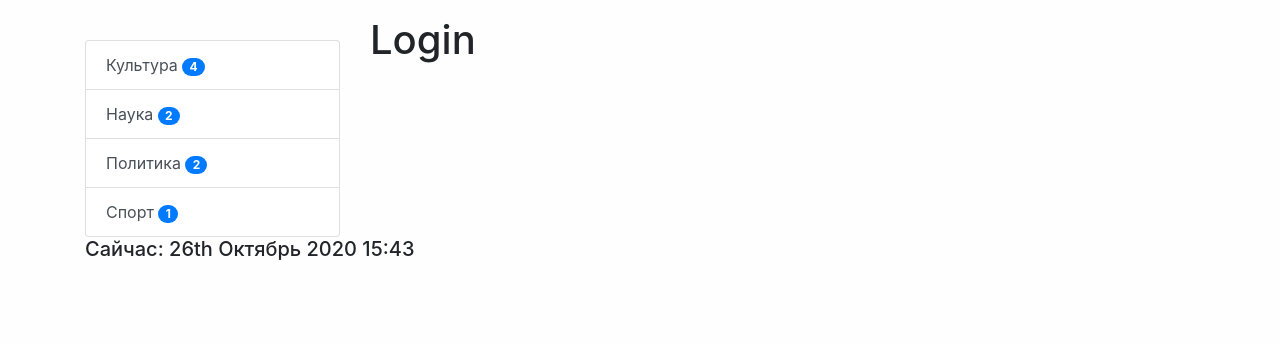
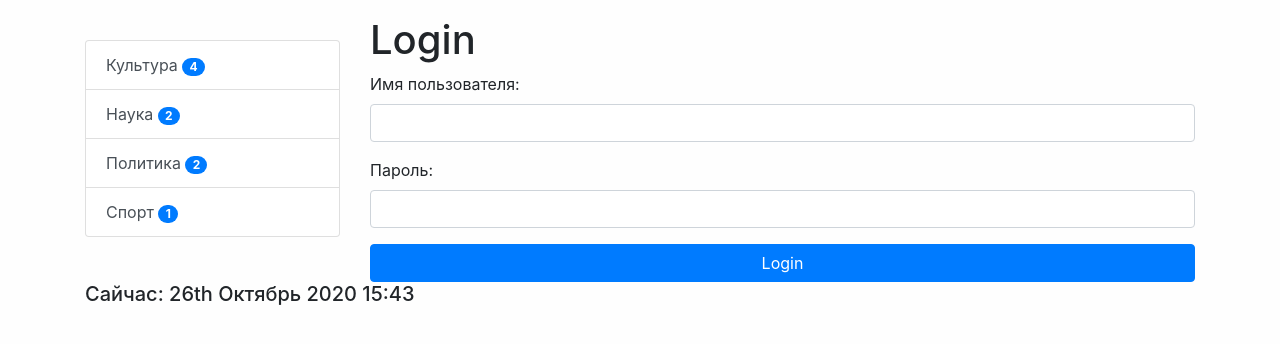
Before and after one commit to duk1edev/django_test, a Django app: page /login/ in a window 1280 px wide. Shown: the part 56-400 px from the top of the page. Run offline with Django 3.2, Linux system fonts and the light colour scheme; data comes from the database, SQL or seed files in the repository; some libraries are stand-ins or nearby versions.

Commit message:
user login & logout

```diff
--- a/mysite/news/forms.py
+++ b/mysite/news/forms.py
@@ -2,7 +2,7 @@ from django import forms
 from .models import Category, New
 import re
 from django.core.exceptions import ValidationError
-from django.contrib.auth.forms import User, UserCreationForm
+from django.contrib.auth.forms import User, UserCreationForm, AuthenticationForm
 
 
 class NewsForm(forms.ModelForm):
@@ -46,7 +46,8 @@ class NewsForm(forms.ModelForm):
 
 
 class UserRegisterForm(UserCreationForm):
-    username = forms.CharField(label='Имя пользователя', widget=forms.TextInput(attrs={'class': 'form-control'}), help_text='Имя пользователя должно быть более 150')
+    username = forms.CharField(label='Имя пользователя', widget=forms.TextInput(attrs={'class': 'form-control'}),
+                               help_text='Имя пользователя должно быть более 150')
     email = forms.EmailField(label='Е-mail', widget=forms.EmailInput(attrs={'class': 'form-control'}))
     password1 = forms.CharField(label='Пароль', widget=forms.PasswordInput(attrs={'class': 'form-control'}))
     password2 = forms.CharField(label='Подвердите пароль', widget=forms.PasswordInput(attrs={'class': 'form-control'}))
@@ -60,3 +61,8 @@ class UserRegisterForm(UserCreationForm):
         #     'email': forms.EmailInput(attrs={'class': 'form-control'}),
         #     'password1': forms.PasswordInput(attrs={'class': 'form-control'}),
         # }
+
+
+class UserLoginForm(AuthenticationForm):
+    username = forms.CharField(label='Имя пользователя', widget=forms.TextInput(attrs={'class': 'form-control'}))
+    password = forms.CharField(label='Пароль', widget=forms.PasswordInput(attrs={'class': 'form-control'}))
--- a/mysite/news/templates/news/login.html
+++ b/mysite/news/templates/news/login.html
@@ -11,7 +11,11 @@ Login :: {{ block.super }}
 {% block content%}
 <h1>Login </h1>
 
-
+<form  method="post">
+    {% csrf_token %}
+    {{ form.as_p }}
+        <button type="submit" class="btn btn-primary btn-block">Login</button>
+</form>
 
 
 
--- a/mysite/news/urls.py
+++ b/mysite/news/urls.py
@@ -1,5 +1,5 @@
 from django.urls import path
-from .views import test, HomeNews, NewsByCategory, ViewNews, CreateNews, register, login
+from .views import test, HomeNews, NewsByCategory, ViewNews, CreateNews, register, user_login, user_logout
 
 
 urlpatterns = [
@@ -13,5 +13,6 @@ urlpatterns = [
     path('news/add-news', CreateNews.as_view(), name='add_news'),
     path('test/', test, name='test'),
     path('register/', register, name='register'),
-    path('login/', login, name='login')
+    path('login/', user_login, name='login'),
+    path('logout/', user_logout, name='logout')
 ]
--- a/mysite/news/views.py
+++ b/mysite/news/views.py
@@ -1,7 +1,7 @@
 from django.shortcuts import render, redirect
 from django.http import HttpResponse, Http404
 from .models import New, Category
-from .forms import NewsForm, UserRegisterForm
+from .forms import NewsForm, UserRegisterForm, UserLoginForm
 from django.shortcuts import get_object_or_404
 from django.views.generic import ListView, DetailView, CreateView
 from django.urls import reverse_lazy
@@ -10,14 +10,17 @@ from django.contrib.auth.mixins import LoginRequiredMixin
 from django.core.paginator import Paginator
 # from django.contrib.auth.forms import UserCreationForm
 from django.contrib import messages
+from django.contrib.auth import login, logout
+
 
 def register(request):
     if request.method == 'POST':
         form = UserRegisterForm(request.POST)
         if form.is_valid():
-            form.save()
+            user = form.save()
+            login(request, user)
             messages.success(request, 'Вы успешно зарегистировались!')
-            return redirect('login')
+            return redirect('home')
         else:
             messages.error(request, 'Ошибка регистрации')
     else:
@@ -25,8 +28,22 @@ def register(request):
     return render(request, 'news/register.html', {'form': form})
 
 
-def login(request):
-    return render(request, 'news/login.html')
+def user_login(request):
+    if request.method == 'POST':
+        form = UserLoginForm(data=request.POST)
+        if form.is_valid():
+            user = form.get_user()
+            login(request, user)
+            messages.success(request, 'Добро пожаловать!')
+            return redirect('home')
+    else:
+         form = UserLoginForm()
+    return render(request, 'news/login.html', {"form": form})
+
+
+def user_logout(request):
+    logout(request)
+    return redirect('login')
 
 
 class HomeNews(MyMixin, ListView):
--- a/mysite/templates/inc/_nav.html
+++ b/mysite/templates/inc/_nav.html
@@ -17,8 +17,13 @@
             {% endif %}
         </ul>
         <span class="navbar-text">
-            <a href="{% url 'register' %}">Register</a> |
-            <a href="{% url 'login' %}">Authentication</a>
+            {% if request.user.is_authenticated %}
+                Добро подаловать,  {{ user.username|capfirst }} |
+                <a href="{% url 'logout' %}">Logout</a>
+            {% else %}
+                <a href="{% url 'register' %}">Register</a> |
+                <a href="{% url 'login' %}">Authentication</a>
+            {% endif %}
         </span>
     </div>
 </nav>
```
